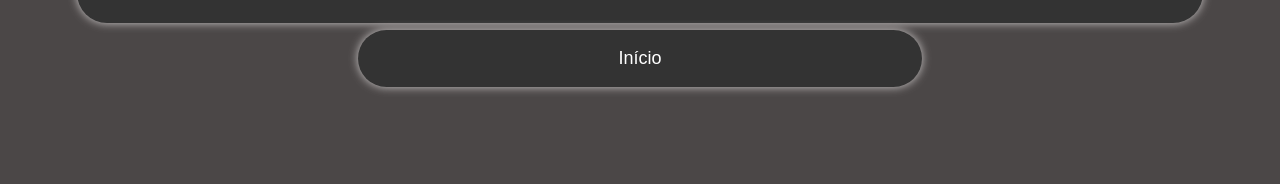
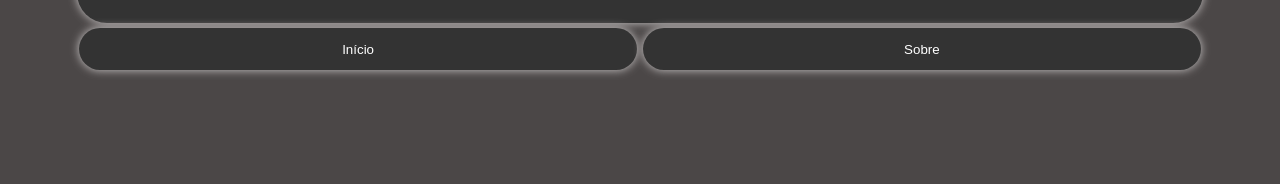
Before and after one commit to MateusZitoDev/teuzinfotografia, a plain HTML site: page socialmedia.html in a window 1280 px wide. Shown: the part 113-297 px from the top of the page. Drawn offline with Linux system fonts and the light colour scheme.

Commit message:
Fiz diversar mudanças ao site...

```diff
--- a/about.css
+++ b/about.css
@@ -71,23 +71,21 @@ header {
     user-select: none;
 }
 
-ul {
+nav {
+    padding: 5px;
+    text-align: center;
+}
+
+button {
     background-color: #333;
-    color: #fff;
+    color:#fff;
     text-align: center;
     padding: 1em 0;
     border-radius: 30px;
+    border: 10px;
     width: 44%;
-    margin: 0 auto;
     box-shadow: 0 0 10px #cdc9c9;
-    margin-top: 7px;
-    list-style-type: none;
-    user-select: none;
-}
-
-a {
-    color: #fff;
-    text-decoration: none;
+    margin-bottom: 70px;
 }
 
 img {
--- a/socialmedia.css
+++ b/socialmedia.css
@@ -71,24 +71,21 @@ header {
     user-select: none;
 }
 
-ul {
+nav {
+    padding: 5px;
+    text-align: center;
+}
+
+button {
     background-color: #333;
     color: #fff;
     text-align: center;
     padding: 1em 0;
     border-radius: 30px;
+    border: 10px;
     width: 44%;
-    margin: 0 auto;
     box-shadow: 0 0 10px #cdc9c9;
-    margin-top: 7px;
-    margin-bottom: 55px;
-    list-style-type: none;
-    user-select: none;
-}
-
-a {
-    color: #fff;
-    text-decoration: none;
+    margin-bottom: 70px;
 }
 
 .center {
--- a/socialmedia.html
+++ b/socialmedia.html
@@ -15,11 +15,8 @@
     </header>
 
     <nav>
-        <ul>
-            <li>
-                <a href="index.html">Início</a>
-            </li>
-        </ul>
+        <button id="redirecionarInicio">Início</button>
+        <button id="redirecionarSobre">Sobre</button>
     </nav>
 
     <div class="center">
@@ -33,5 +30,6 @@
         <p>&copy; 2023 Teuzin Fotografia. Todos os direitos reservados. Desenvolvido por MateusZitoDev.</p>
     </footer>
 
+    <script src="socialmedia.js"></script>
 </body>
 </html>
--- /dev/null
+++ b/socialmedia.js
@@ -0,0 +1,7 @@
+document.getElementById('redirecionarInicio').addEventListener('click', function() {
+    window.location.href = 'index.html';
+});
+
+document.getElementById('redirecionarSobre').addEventListener('click', function() {
+    window.location.href = 'about.html';
+});
--- a/styles.css
+++ b/styles.css
@@ -76,29 +76,6 @@ nav {
     text-align: center;
 }
 
-ul {
-    background-color: #333;
-    color: #fff;
-    text-align: center;
-    padding: 1em 0;
-    border-radius: 30px;
-    width: 44%;
-    margin: 0 auto;
-    box-shadow: 0 0 10px #cdc9c9;
-    margin-top: 2px;
-    margin-bottom: 5px;
-    list-style-type: none;
-    user-select: none;
-    display: inline-flex;
-    justify-content: center;
-}
-
-a {
-    color: #fff;
-    text-decoration: none;
-    user-select: none;
-}
-
 .gallery {
     text-align: center;
     margin: 1em 0;
@@ -115,7 +92,7 @@ img {
     width: 88%;
     border-radius: 30px;
     margin: 0 auto;
-    margin-top: 25px;
+    margin-top: 50px;
     margin-bottom: 25px;
 }
 
@@ -130,7 +107,7 @@ button {
     padding: 1em 0;
     border-radius: 30px;
     border: 10px;
-    width: 43%;
+    width: 44%;
     box-shadow: 0 0 10px #cdc9c9;
     margin-bottom: 70px;
 }
```
Also changed, not shown: about.html (+3 -5 lines), about.js (added, +7 -0 lines), index.html (+2 -10 lines), script.js (+8 -0 lines).
